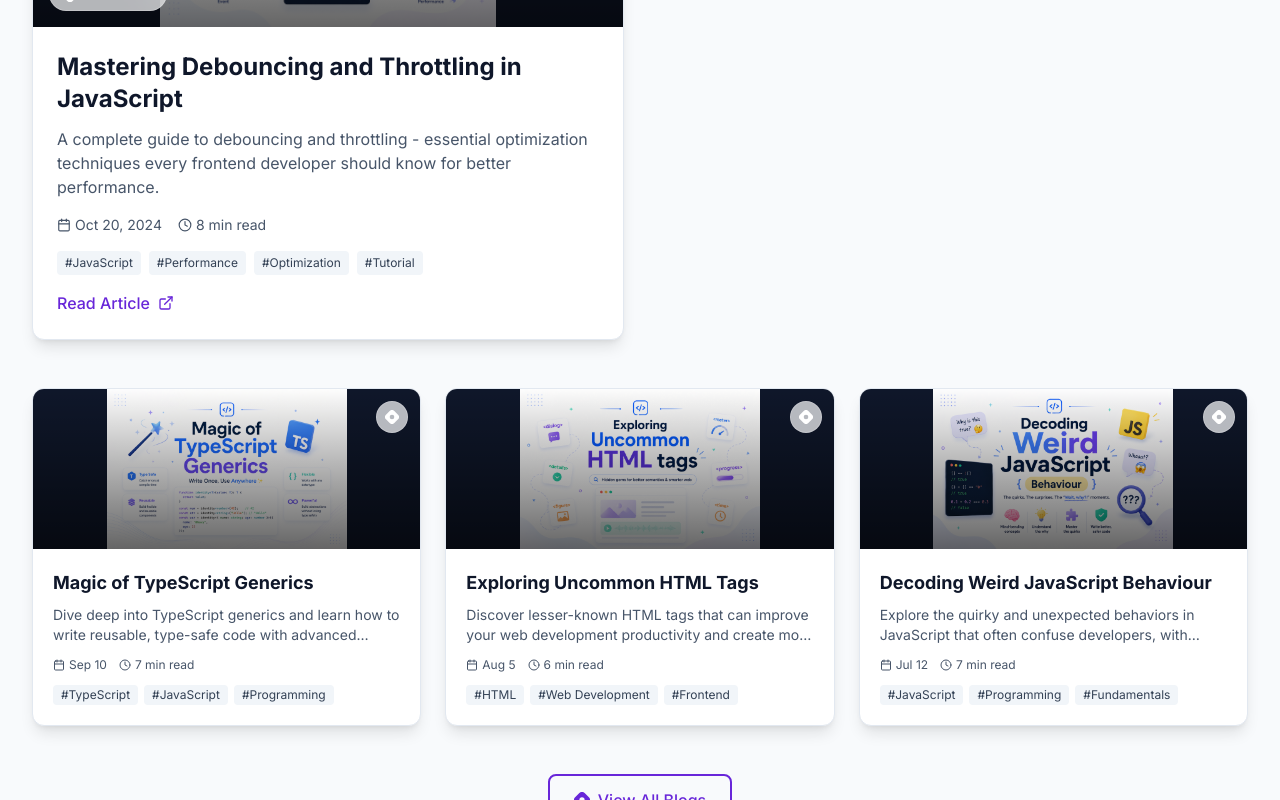
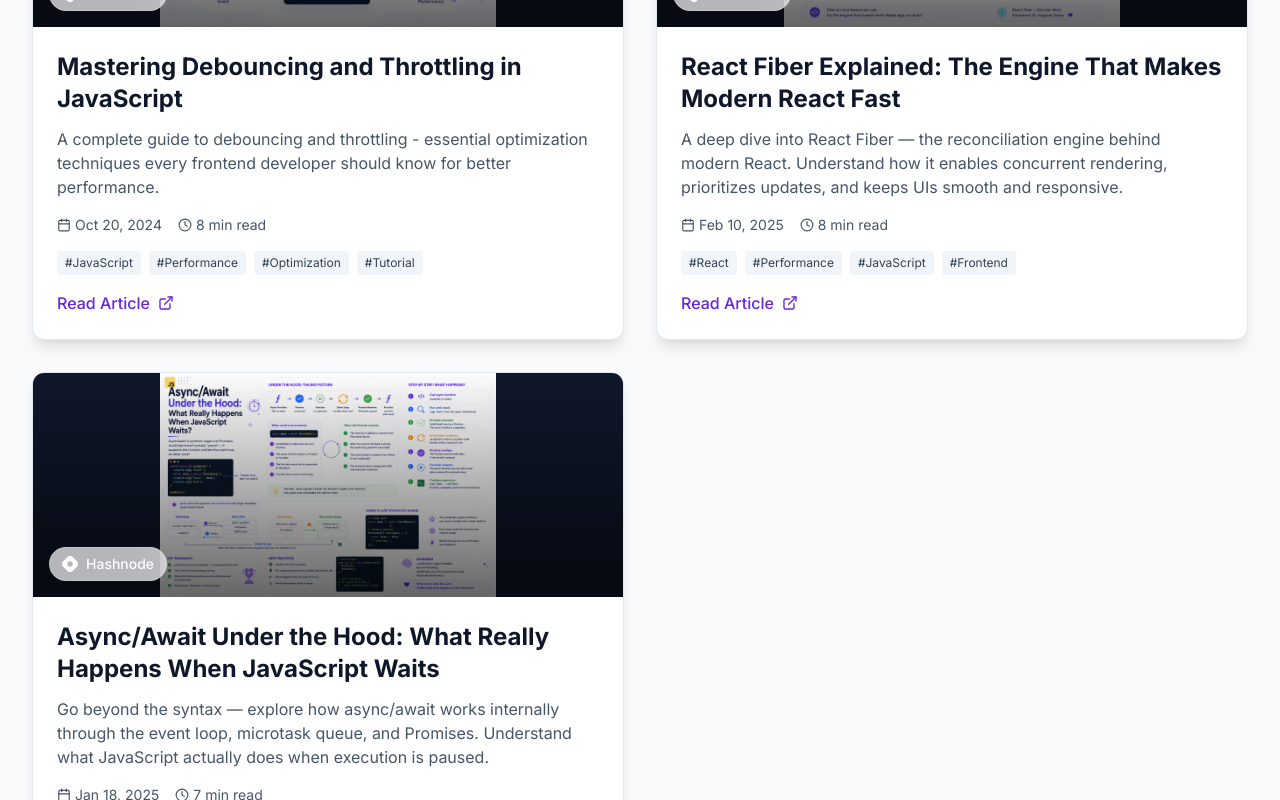
Before and after one commit to bhavy67/portfolio, a React (Vite) app: page / in a window 1280 px wide. Shown: the part 7480-8280 px from the top of the page. Built offline with nearby package versions, Linux system fonts and the light colour scheme.

Commit message:
update blogs

```diff
--- a/src/data/blogs.ts
+++ b/src/data/blogs.ts
@@ -4,6 +4,8 @@ import blogDebouncing from '../assets/blog_images/blog-debouncing.png';
 import blogTypeScript from '../assets/blog_images/blog-typesscript.png';
 import blogHtml from '../assets/blog_images/blog-html.png';
 import blogJsDecode from '../assets/blog_images/blog-jsdecode.png';
+import blogReactFiber from '../assets/blog_images/blog_ract_fiber.png';
+import blogAsyncAwait from '../assets/blog_images/blog_async_await.png';
 
 // Blog Posts Data
 export const blogPosts = [
@@ -44,6 +46,30 @@ export const blogPosts = [
     featured: true,
   },
   {
+    id: 7,
+    title: "React Fiber Explained: The Engine That Makes Modern React Fast",
+    summary: "A deep dive into React Fiber — the reconciliation engine behind modern React. Understand how it enables concurrent rendering, prioritizes updates, and keeps UIs smooth and responsive.",
+    date: "2025-02-10",
+    readTime: "8 min read",
+    tags: ["React", "Performance", "JavaScript", "Frontend"],
+    url: "https://bhavycodes.hashnode.dev/react-fiber-explained-the-engine-that-makes-modern-react-fast",
+    platform: "Hashnode",
+    image: blogReactFiber,
+    featured: true,
+  },
+  {
+    id: 8,
+    title: "Async/Await Under the Hood: What Really Happens When JavaScript Waits",
+    summary: "Go beyond the syntax — explore how async/await works internally through the event loop, microtask queue, and Promises. Understand what JavaScript actually does when execution is paused.",
+    date: "2025-01-18",
+    readTime: "7 min read",
+    tags: ["JavaScript", "Async", "Event Loop", "Tutorial"],
+    url: "https://bhavycodes.hashnode.dev/async-await-under-the-hood-what-really-happens-when-javascript-waits",
+    platform: "Hashnode",
+    image: blogAsyncAwait,
+    featured: true,
+  },
+  {
     id: 4,
     title: "Magic of TypeScript Generics",
     summary: "Dive deep into TypeScript generics and learn how to write reusable, type-safe code with advanced patterns and practical examples.",
```
